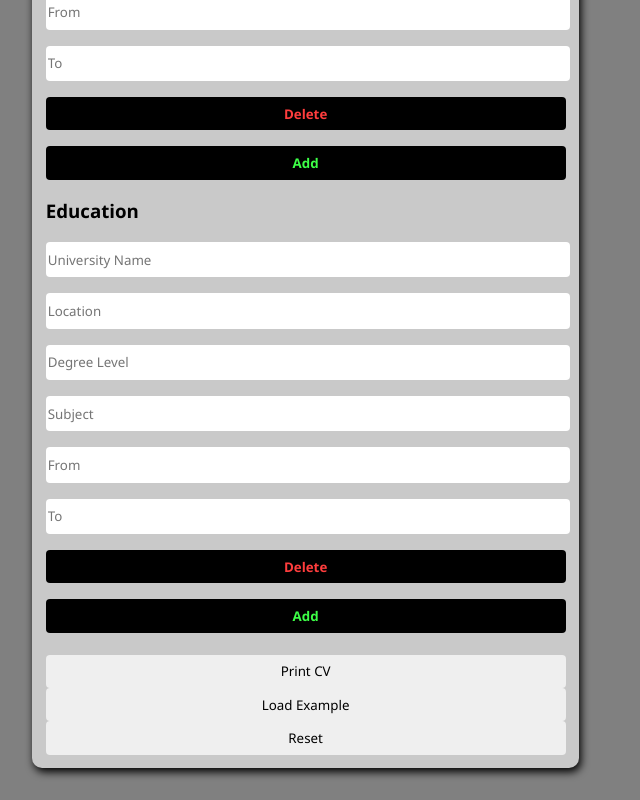
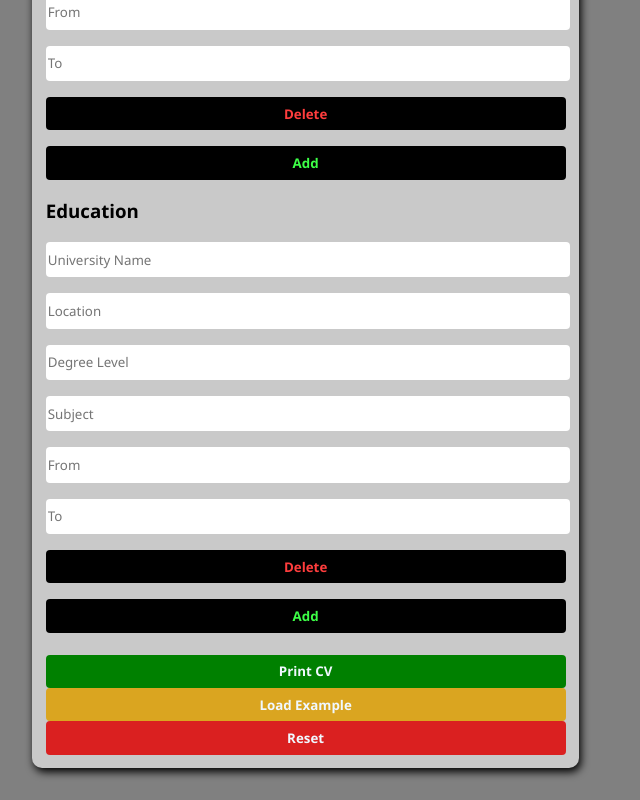
Before and after one commit to asantesylvesterkwame/My-first-React-App, a React (Create React App) app in the folder my-first-react-app/: page / in a window 1280 px wide. Shown: the part 848-1648 px from the top of the page, without its empty margins (0-640 px from the left). Built offline with nearby package versions, Linux system fonts and the light colour scheme; a web font is replaced by a local one.

Commit message:
styled last action buttons

```diff
--- a/my-first-react-app/src/styles/Form.css
+++ b/my-first-react-app/src/styles/Form.css
@@ -38,8 +38,38 @@ form{
     background: black;
     color: rgb(255, 61, 61);
 }
+#deleteBtn:hover{
+    transition: 0.1s ease-in-out;
+    transform: scale(1.01,1.01);
+    box-shadow: 1px 2px 4px;
+}
 #addBtn{
     font-weight: 600;
     background: black;
     color: rgb(61, 255, 71);
 }
+#addBtn:hover{
+    transition: 0.1s ease-in-out;
+    transform: scale(1.01,1.01);
+    box-shadow: 1px 2px 4px;
+}
+.actionButtons:hover{
+    transition: 0.1s ease-in-out;
+    transform: scale(1.01,1.01);
+    box-shadow: 1px 2px 4px;
+}
+#printCV{
+    font-weight: 600;
+    background: green;
+    color: aliceblue;
+}
+#loadExample{
+    font-weight: 600;
+    background: goldenrod;
+    color: aliceblue;
+}
+#reset{
+    font-weight: 600;
+    background: rgb(218, 32, 32);
+    color: aliceblue;
+}
```
